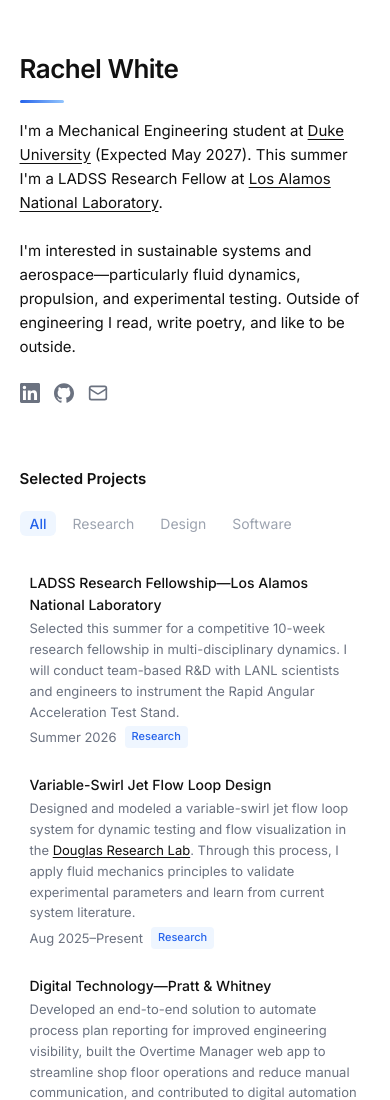
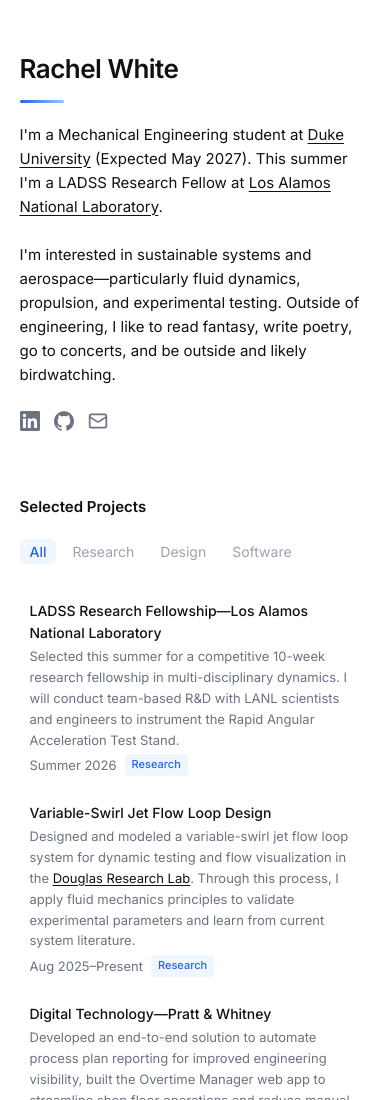
Before and after one commit to rachelawhite53/RW_Portfolio, a plain HTML site: page index.html in a window 390 px wide. Shown: the top 1100 px of the page. Drawn offline with Linux system fonts and the light colour scheme.

Commit message:
updated photo and the bio

```diff
--- a/index.html
+++ b/index.html
@@ -56,12 +56,15 @@
 
     /* ── Hero ── */
     .hero {
+      margin-bottom: 64px;
+      animation: fadeInUp 0.6s ease-out;
+    }
+
+    .hero-body {
       display: flex;
       align-items: flex-start;
-      justify-content: space-between;
-      gap: 40px;
-      margin-bottom: 64px;
-      animation: fadeInUp 0.6s ease-out;
+      gap: 28px;
+      margin-top: 20px;
     }
 
     .hero-text { flex: 1; }
@@ -274,8 +277,8 @@
 
     /* ── Responsive ── */
     @media (max-width: 520px) {
-      .hero { flex-direction: column-reverse; gap: 24px; }
-      .headshot-placeholder { width: 80px; height: 80px; }
+      .hero-body { flex-direction: column; gap: 16px; }
+      .headshot { display: none; }
       .project-item { flex-direction: column; gap: 4px; }
       .project-right { align-self: flex-start; }
     }
@@ -286,12 +289,14 @@
 
   <!-- ── Hero ── -->
   <div class="hero">
+    <h1>Rachel White</h1>
+    <div class="hero-body">
+      <img src="pfp.jpg" alt="Rachel White" class="headshot">
       <div class="hero-text">
-      <h1>Rachel White</h1>
         <p>
           I'm a Mechanical Engineering student at <a href="https://pratt.duke.edu/" target="_blank">Duke University</a> (Expected May 2027). This summer I'm a LADSS Research Fellow at <a href="https://www.lanl.gov" target="_blank">Los Alamos National Laboratory</a>.
           <br><br>
-        I'm interested in sustainable systems and aerospace—particularly fluid dynamics, propulsion, and experimental testing. Outside of engineering I read, write poetry, and like to be outside.
+          I'm interested in sustainable systems and aerospace—particularly fluid dynamics, propulsion, and experimental testing. Outside of engineering, I like to read fantasy, write poetry, go to concerts, and be outside and likely birdwatching.
         </p>
         <div class="social-links">
           <!-- LinkedIn -->
@@ -313,6 +318,7 @@
               <path d="m22 7-8.97 5.7a1.94 1.94 0 0 1-2.06 0L2 7"/>
             </svg>
           </a>
+        </div>
       </div>
     </div>
   </div>
```
Also changed, not shown: pfp.jpg (added), 1 other file. Lines whose indentation alone changed are shown as unchanged.
